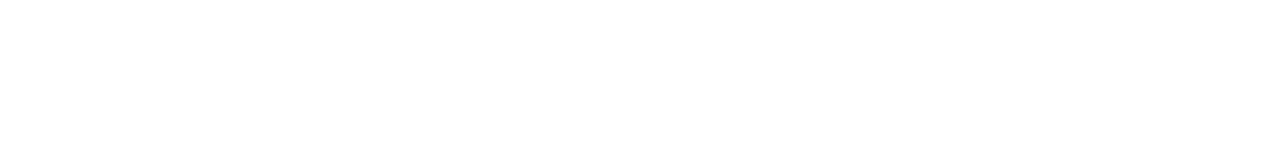
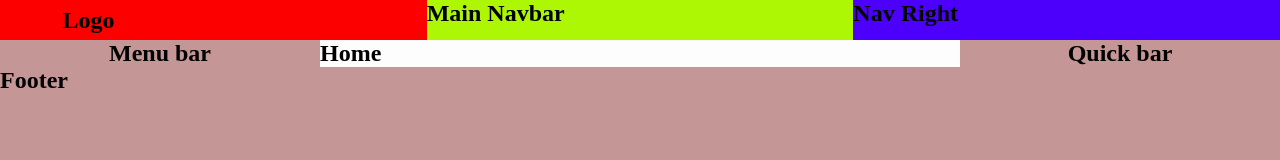
Before and after one commit to bhupotikumar/facebook-clone, a plain HTML site: page index.html in a window 1280 px wide. Drawn offline with Linux system fonts and the light colour scheme.

Commit message:
outlook structure done

```diff
--- a/index.html
+++ b/index.html
@@ -4,16 +4,51 @@
     <meta charset="UTF-8">
     <meta name="viewport" content="width=device-width, initial-scale=1.0">
     <title>Facebood</title>
+    <link rel="stylesheet" href="./style.css">
 </head>
 <body>
     <header>
-        <div class=""></div>
+        <!-- Nav Bar -->
+        <nav class="navbar">
+            <!-- Navbar left -->
+            <div class="nav-left">
+                <h2>Logo</h2>
+                <div class="branding">
+                    <figure class="logo">
+                        <img src="" alt="">
+                    </figure>
+                </div>
+                <div class="search">
+                    <figure>
+                        <img src="" alt="">
+                    </figure>
+                </div>
+            </div>
+            <div class="nav-main">
+                <h2>Main Navbar</h2>
+            </div>
+            <!-- Navbar right -->
+            <div class="nav-right">
+                <h2>Nav Right</h2>
+            </div>
+        </nav>
     </header>
-    <main>
-        <div class=""></div>
+    <main class="main">
+        <!-- Menubar -->
+        <aside class="menubar">
+            <h2>Menu bar</h2>
+        </aside>
+        <!-- Home section -->
+        <section class="home" id="home">
+            <h2>Home</h2>
+        </section>
+        <!-- Quick Bar -->
+        <aside class="quick-bar">
+           <h2>Quick bar</h2>
+        </aside>
     </main>
     <footer>
-        <div class=""></div>
+        <h2>Footer</h2>
     </footer>
 
     <!-- Scripts -->
--- a/style.css
+++ b/style.css
@@ -0,0 +1,51 @@
+*{
+    margin: 0 auto;
+    padding: 0 auto;
+    border: 0;
+}
+body{
+    background: #c49696;
+}
+
+.navbar{
+    display: grid;
+    grid-template-columns: repeat(3, 1fr);
+    width: 90wh;
+    height: 5vh;
+    background: #fffdfd;
+    align-items: center;
+}
+.nav-left{
+    display: flex;
+    width: 100%;
+    height: 100%;
+    align-items: center;
+    justify-content: center;
+    background: #fc0000;
+}
+.nav-main{
+    width: 100%;
+    height: 100%;
+    align-items: center;
+    justify-content: center;
+    background: #aef704;
+}
+.nav-right{
+    width: 100%;
+    height: 100%;
+    align-items: center;
+    justify-content: center;
+    background: #4c00fc;
+}
+
+.main{
+    width: 90wh;
+    height: auto;
+    display: grid;
+    grid-template-columns: repeat(4, 1fr);
+}
+.home{
+    grid-column: span 2;
+    width: 100%;
+    background: #fdfdfd;
+}
```
